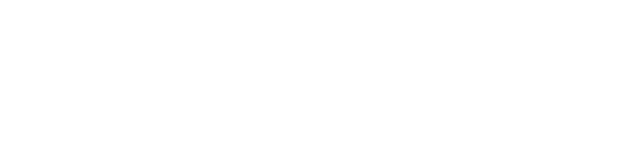
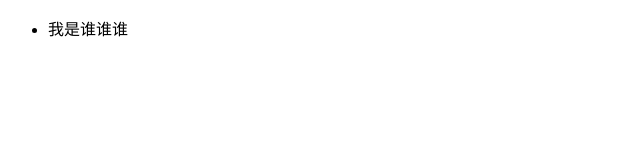
Before and after one commit to lwh010724/2109Ashixun_01, a plain HTML site: page index.html in a window 1280 px wide. Shown: the whole page, without its empty margins (0-640 px from the left). Drawn offline with Linux system fonts and the light colour scheme.

Commit message:
'修改了index.html'

```diff
--- a/index.html
+++ b/index.html
@@ -7,6 +7,10 @@
     <title>Document</title>
 </head>
 <body>
-
+    <ul>
+        <li>
+            我是谁谁谁
+        </li>
+    </ul>
 </body>
 </html>
```
